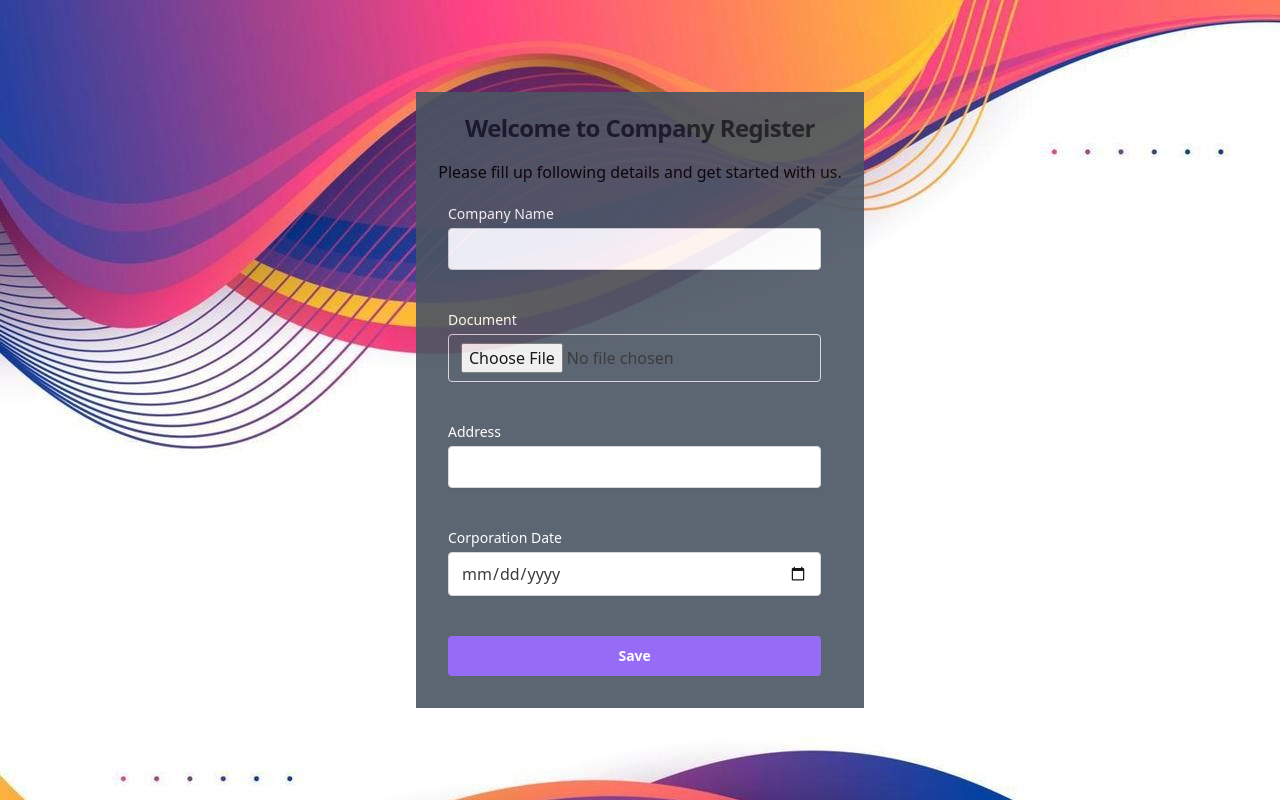
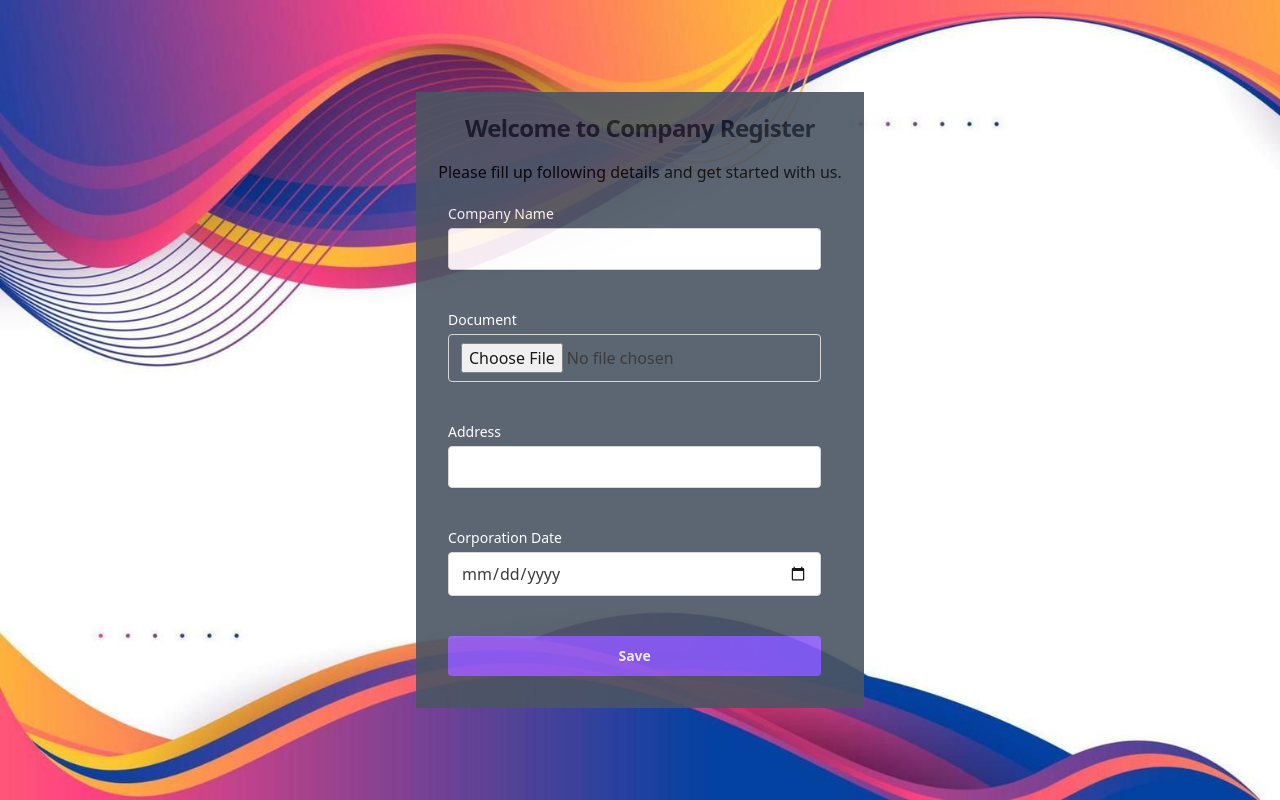
Before and after one commit to pedroffd/redux-test, a React (Vite) app: page / in a window 1280 px wide. Built offline with nearby package versions, Linux system fonts and the light colour scheme.

Commit message:
hotfix for background image size

```diff
--- a/src/main.tsx
+++ b/src/main.tsx
@@ -9,8 +9,7 @@ import { FormHeader } from './components/FormHeader'
 ReactDOM.createRoot(document.getElementById('root') as HTMLElement).render(
   <React.StrictMode>
     <Provider store={store}>
-      <main id='container' className='h-screen bg-landingPage
-      flex flex-col items-center justify-center px-4 mx-auto md:h-screen lg:py-0
+      <main id='container' className='h-screen bg-landingPage bg-cover flex flex-col items-center justify-center px-4 mx-auto md:h-screen lg:py-0
       '>{/* This is our container */}
         <FormHeader />
         <ComplianceRegistrationForm />
```
